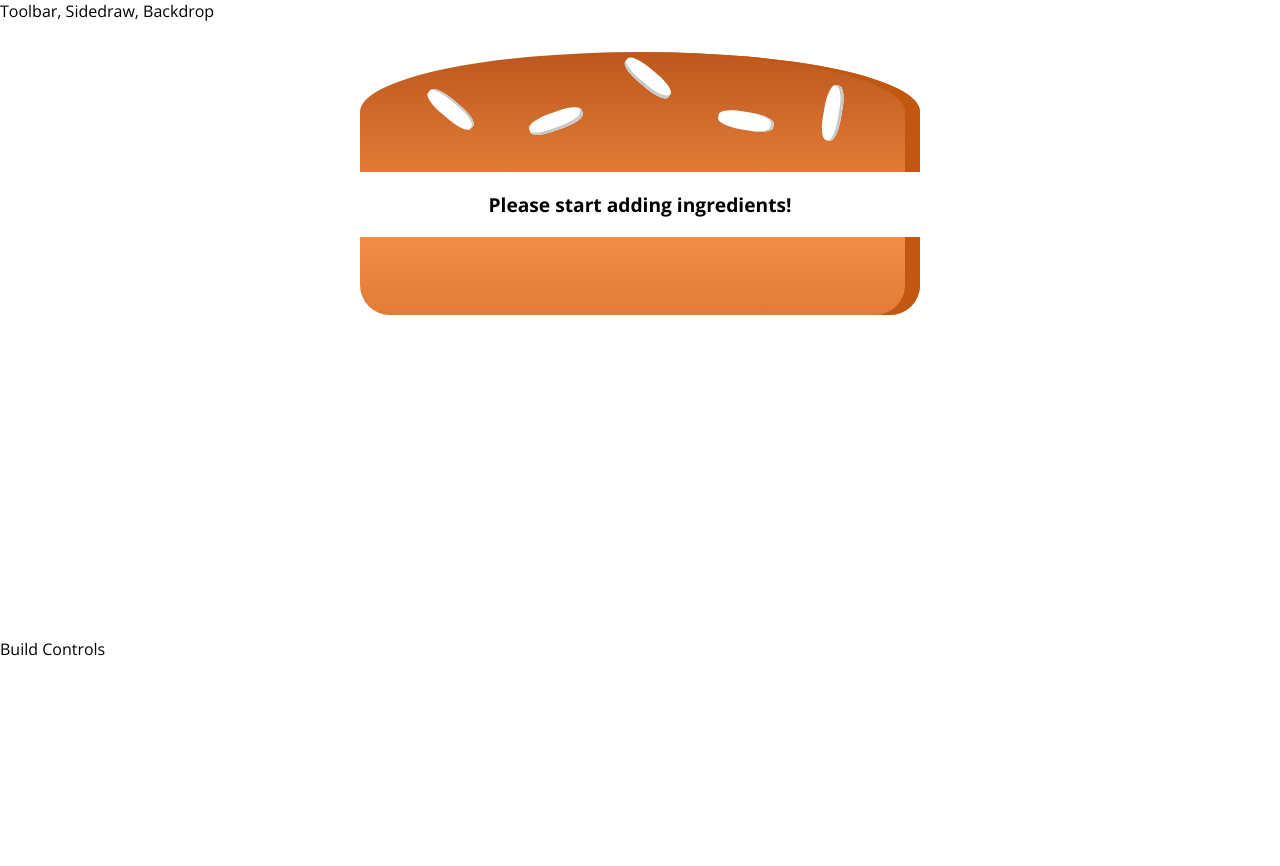
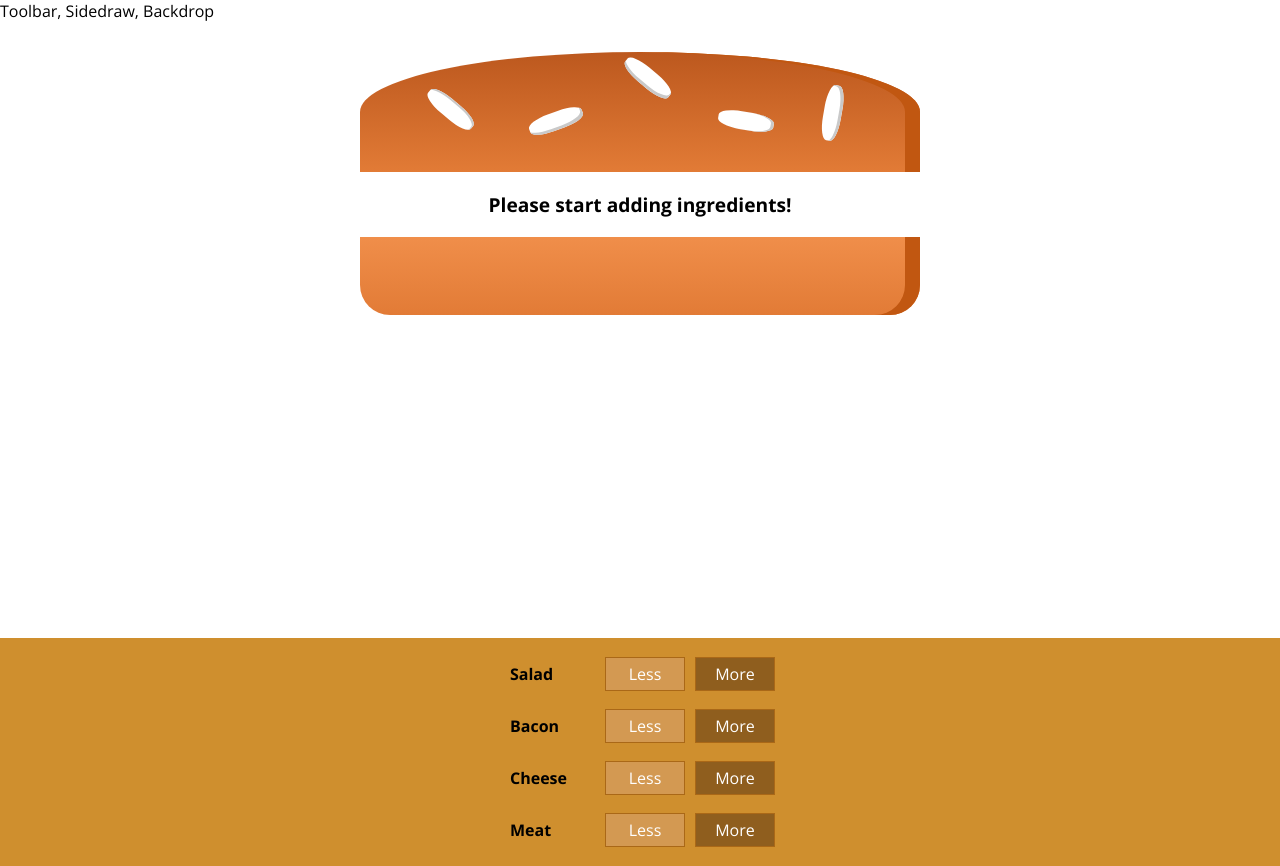
Before and after one commit to aashtonnz/udemy-react-burger-builder, a React (Create React App) app: page / in a window 1280 px wide. Before the commit the page ends 800 px from the top, so only its background shows below. Built offline with nearby package versions, Linux system fonts and the light colour scheme.

Commit message:
Add multiple output controls

```diff
--- a/src/components/Burger/BuildControls/BuildControl/BuildControl.js
+++ b/src/components/Burger/BuildControls/BuildControl/BuildControl.js
@@ -1,6 +1,6 @@
 import React from 'react';
 
-import classes from './buildControl.module.css'
+import classes from './BuildControl.module.css'
 
 const buildControl = (props) => (
   <div className={classes.BuildControl}>
--- a/src/components/Burger/BuildControls/BuildControls.js
+++ b/src/components/Burger/BuildControls/BuildControls.js
@@ -1,8 +1,20 @@
 import React from 'react';
 
+import classes from './BuildControls.module.css';
+import BuildControl from './BuildControl/BuildControl';
+
+const controls = [
+  { label: 'Salad', type: 'salad' },
+  { label: 'Bacon', type: 'bacon' },
+  { label: 'Cheese', type: 'cheese' },
+  { label: 'Meat', type: 'meat' },
+]
+
 const buildControls = (props) => (
-  <div>
-    buildControls
+  <div className={classes.BuildControls}>
+    {controls.map(ctrl => (
+      <BuildControl key={ctrl.label} label={ctrl.label} />
+    ))}
   </div>
 );
 
--- a/src/containers/BurgerBuilder/BurgerBuilder.js
+++ b/src/containers/BurgerBuilder/BurgerBuilder.js
@@ -3,6 +3,7 @@
 import Aux from '../../hoc/Aux';
 import Burger from '../../components/Burger/Burger'
 import BurgerIngredient from '../../components/Burger/BurgerIngredient/BurgerIngredient';
+import BuildControls from '../../components/Burger/BuildControls/BuildControls';
 
 class BurgerBuilder extends Component {
   state = {
@@ -18,7 +19,7 @@
     return (
       <Aux>
         <Burger ingredients={this.state.ingredients} />
-        <div>Build Controls</div>
+        <BuildControls />
       </Aux>
     );
   }
```
